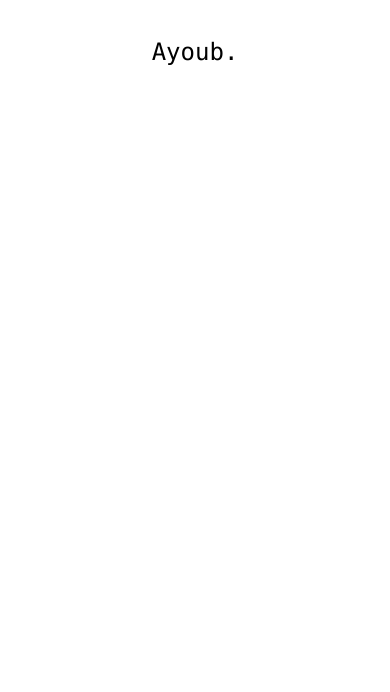
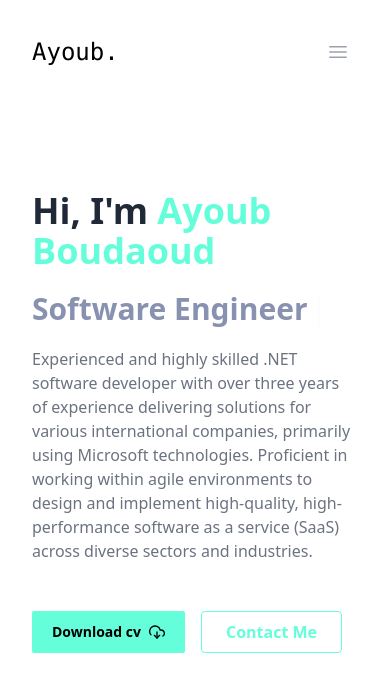
Before and after one commit to BoudaoudAyoub/Portfolio, a React (Vite) app: page / in a window 390 px wide. Shown: the top 692 px of the page. Built offline with nearby package versions, Linux system fonts and the light colour scheme.

Commit message:
Code: add the home section component and content

```diff
--- a/package.json
+++ b/package.json
@@ -18,11 +18,14 @@
     "country-flag-icons": "^1.5.13",
     "i18n": "^0.15.1",
     "i18next-browser-languagedetector": "^8.0.0",
+    "install": "^0.13.0",
+    "npm": "^10.9.1",
     "react": "^18.3.1",
     "react-dom": "^18.3.1",
     "react-i18next": "^15.1.3",
     "react-icons": "^5.3.0",
-    "react-router-dom": "^7.0.1"
+    "react-router-dom": "^7.0.1",
+    "react-simple-typewriter": "^5.0.1"
   },
   "devDependencies": {
     "@eslint/js": "^9.15.0",
@@ -35,6 +38,7 @@
     "eslint-plugin-react-refresh": "^0.4.14",
     "globals": "^15.12.0",
     "postcss": "^8.4.49",
+    "sass-embedded": "^1.81.0",
     "tailwindcss": "^3.4.15",
     "typescript": "~5.6.2",
     "typescript-eslint": "^8.15.0",
--- /dev/null
+++ b/src/hooks/Size/useWidthSize.ts
@@ -0,0 +1,14 @@
+import React from "react";
+export default function useWidthSize() {
+    const [boxWidth, setBoxWidth] = React.useState<number>(window.innerWidth);
+
+    React.useEffect(() => {
+        const handleResize = () => setBoxWidth(window.innerWidth);
+        window.addEventListener("resize", handleResize);
+        return () => {
+            window.removeEventListener("resize", handleResize);
+        };
+    }, []);
+
+    return boxWidth;
+}
--- a/src/layouts/components/TopMenu/options.tsx
+++ b/src/layouts/components/TopMenu/options.tsx
@@ -1,43 +1,67 @@
+import { DisclosureButton as DisclosureButton } from "@headlessui/react";
 import React from "react";
-export interface IMenuOptions{
+
+export interface IMenuOptions {
     key: number;
     link: string;
     name: string;
     isActive: boolean;
 }
 
-export default function Options(){
+interface OptionsProps {
+    optionTypeId: number;
+}
 
-    const options: (IMenuOptions)[] = [
-        { key: 1, name: 'Home', link: 'home', isActive: true },
-        { key: 2, name: 'Education', link: 'education', isActive: false },
-        { key: 3, name: 'Experience', link: 'experience', isActive: false },
-        { key: 4, name: 'Projects', link: 'projects', isActive: false },
-        { key: 5, name: 'Skills', link: 'skills', isActive: false },
-        { key: 6, name: 'Contact', link: 'contact', isActive: false },
+export default function Options({ optionTypeId }: OptionsProps) {
+    const options: IMenuOptions[] = [
+        { key: 1, name: "Home", link: "home", isActive: true },
+        { key: 2, name: "Education", link: "education", isActive: false },
+        { key: 3, name: "Experience", link: "experience", isActive: false },
+        { key: 4, name: "Projects", link: "projects", isActive: false },
+        { key: 5, name: "Skills", link: "skills", isActive: false },
+        { key: 6, name: "Contact", link: "contact", isActive: false },
     ];
 
-    const [ optionsTabs, setOptions ] = React.useState<(IMenuOptions)[]>(options);
+    const [optionsTabs, setOptionsTabs] = React.useState<IMenuOptions[]>(options);
 
     const setCurrentActive = (key: number) => {
-        let newItems = options.map(item => item.key === key ? {...item, isActive: true} :
-            {...item, isActive: false});
-        setOptions(newItems);
-    }
+        const newItems = optionsTabs.map((item) =>
+            item.key === key ? { ...item, isActive: true } : { ...item, isActive: false }
+        );
+        setOptionsTabs(newItems);
+    };
 
-    return(
-        optionsTabs.map((item) => (
+    return (
+        <>
+            {optionsTabs.map((item) =>
+                optionTypeId === 1 ? (
                     <span
                         key={item.key}
                         onClick={() => setCurrentActive(item.key)}
-                className={classNames(`${item.isActive ? 'text-red-500' : 'text-gray-700 dark:text-gray-300 '} hover:text-gray-800 dark:hover:text-gray-100`,
-                    'cursor-pointer rounded-md px-3 py-2 text-sm font-medium',
+                        className={classNames(
+                            `${item.isActive ? "text-red-500" : "text-gray-700 dark:text-gray-300"} hover:text-gray-800 dark:hover:text-gray-100`,
+                            "cursor-pointer rounded-md px-3 py-2 text-sm font-medium"
                         )}
                     >
                         {item.name}
                     </span>
-        ))
+                ) : (
+                    <DisclosureButton
+                        key={item.key}
+                        onClick={() => setCurrentActive(item.key)}
+                        className={classNames(
+                             `${item.isActive ? "text-red-500" : "text-gray-700 dark:text-gray-300"} hover:text-gray-800 dark:hover:text-gray-100`,
+                            "cursor-pointer rounded-md px-3 py-2 text-sm font-medium"
+                        )}
+                    >
+                        {item.name}
+                    </DisclosureButton>
                 )
+            )}
+        </>
+    );
 }
 
-function classNames(...classes: (string)[]) { return classes.filter(Boolean).join(' ') }
+function classNames(...classes: string[]) {
+    return classes.filter(Boolean).join(" ");
+}
--- a/src/layouts/components/TopMenu/topMenu.tsx
+++ b/src/layouts/components/TopMenu/topMenu.tsx
@@ -1,38 +1,63 @@
-import Options from './options'
-import SoftMode from '../../../components/softMode'
-import { Disclosure, DisclosureButton } from '@headlessui/react'
-import Language from '../../../components/language/lanaguage'
+import Options from "./options";
+import SoftMode from "../../../components/softMode";
+import Language from "../../../components/language/lanaguage";
+import { Bars3Icon, XMarkIcon } from "@heroicons/react/24/outline";
+import { Disclosure, DisclosureButton, DisclosurePanel } from "@headlessui/react";
+import useWidthSize from "../../../hooks/Size/useWidthSize";
 
 export default function TopMenu() {
-
-    return(
+    const boxWidth = useWidthSize();
+    return (
         <Disclosure as="nav" className="dark:bg-gray-800 dark:border-gray-800">
-            <div className="mx-auto max-w-7xl px-2 sm:px-6 lg:px-8 pt-5">
+            <div className="mx-auto max-w-7xl px-2 sm:px-6 px-8 pt-5">
                 <div className="relative flex h-16 items-center justify-between">
-                <div className="absolute inset-y-0 left-0 flex items-center sm:hidden">
-                    <DisclosureButton className="group relative inline-flex items-center justify-center rounded-md p-2 text-gray-400 hover:bg-gray-700 hover:text-white focus:outline-none focus:ring-2 focus:ring-inset focus:ring-white">
+                    {boxWidth <= 799 && (
+                        <div className="absolute inset-y-0 right-0 flex items-center">
+                            <DisclosureButton className="group relative inline-flex items-center justify-center rounded-md p-2 text-gray-400 focus:outline-none">
                                 <span className="absolute -inset-0.5" />
-                        <span className="sr-only">Open menu</span>
+                                <span className="sr-only">Open main menu</span>
+                                <Bars3Icon
+                                    aria-hidden="true"
+                                    className="block size-6 group-data-[open]:hidden"
+                                />
+                                <XMarkIcon
+                                    aria-hidden="true"
+                                    className="hidden size-6 group-data-[open]:block"
+                                />
                             </DisclosureButton>
                         </div>
-                <div className="flex flex-1 items-center justify-center sm:items-stretch sm:justify-start">
+                    )}
+                    <div className="flex flex-1 items-center justify-start sm:items-stretch sm:justify-start">
                         <div className="flex shrink-0 items-center">
-                        <p className='text-[24px] font-[500] font-mono dark:text-gray-300'>Ayoub.</p>
+                            <p className="text-[24px] font-[500] font-mono dark:text-gray-300">
+                                Ayoub.
+                            </p>
                         </div>
-                <div className="hidden sm:block ml-auto">
+                        {boxWidth >= 800 && (
+                            <>
+                                <div className="ml-auto">
                                     <div className="flex space-x-4">
-                        <Options />
+                                        <Options optionTypeId={1} />
                                     </div>
                                 </div>
-                <div className="hidden sm:block ml-auto">
+                                <div className="ml-auto">
                                     <div className="flex space-x-4">
                                         <Language />
                                         <SoftMode />
                                     </div>
                                 </div>
+                            </>
+                        )}
                     </div>
                 </div>
+                {boxWidth <= 800 && (
+                    <DisclosurePanel className="bg-red-200">
+                        <div className="space-y-1 px-2 pb-3 pt-2">
+                            <Options optionTypeId={2} />
+                        </div>
+                    </DisclosurePanel>
+                )}
             </div>
         </Disclosure>
-    )
+    );
 }
--- a/src/layouts/mainContainer.tsx
+++ b/src/layouts/mainContainer.tsx
@@ -1,9 +1,13 @@
 import React from "react";
+import Home from "../pages/Home/home";
 import TopMenu from "./components/TopMenu/topMenu";
 const MainContainer: React.FC = () => {
 
     return (
-       <TopMenu />
+        <React.Fragment>
+            <TopMenu />
+            <Home />
+       </React.Fragment>
     );
 };
 
--- /dev/null
+++ b/src/pages/Home/home.tsx
@@ -0,0 +1,47 @@
+import React from "react";
+import { Typewriter } from "react-simple-typewriter";
+import { FiDownloadCloud } from "react-icons/fi";
+
+
+export default function Home() {
+  return (
+    <section
+      className="mx-auto max-w-7xl px-2 sm:px-6 px-8 text-white h-[80vh] flex items-center"
+      id="home"
+    >
+        <div className="home-content">
+            <h1 className="text-gray-800 dark:text-gray-200 text-4xl sm:text-5xl font-bold">
+                Hi, I'm <span className="text-[#64ffda]">Ayoub Boudaoud</span>
+            </h1>
+            <h3 className="text-3xl font-semibold text-[#8892b0] py-5">
+                <Typewriter
+                    words={["Software Engineer"]}
+                    loop={0}
+                    cursor
+                    cursorStyle="|"
+                    typeSpeed={100}
+                    deleteSpeed={50}
+                    delaySpeed={1000} // Delay before typing again
+                />
+            </h3>
+            <p className="text-gray-500 dark:text-[#e1e1e1] max-w-3xl mx-auto">
+                Experienced and highly skilled .NET software developer with over three
+                years of experience delivering solutions for various international
+                companies, primarily using Microsoft technologies. Proficient in
+                working within agile environments to design and implement
+                high-quality, high-performance software as a service (SaaS) across
+                diverse sectors and industries.
+            </p>
+            <div className="btn-box flex mt-12 space-x-4">
+                <button className="px-5 py-2 bg-[#64ffda] flex items-center text-black rounded-[2px] font-semibold">
+                    <span className="text-[14px]">Download cv</span>
+                    <FiDownloadCloud className="w-4 h-4 ml-2" />
+                </button>
+                <button className="px-6 py-2 border border-[#64ffda] text-[#64ffda] rounded font-semibold hover:bg-[#112240] hover:text-white">
+                        Contact Me
+                </button>
+            </div>
+        </div>
+    </section>
+  );
+}
```
Also changed, not shown: src/pages/Home/home.scss (added), 1 other file (tests, documents, lock files or other folders). Lines whose indentation alone changed are shown as unchanged.
